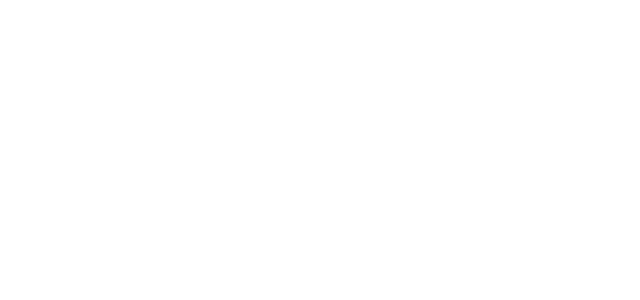
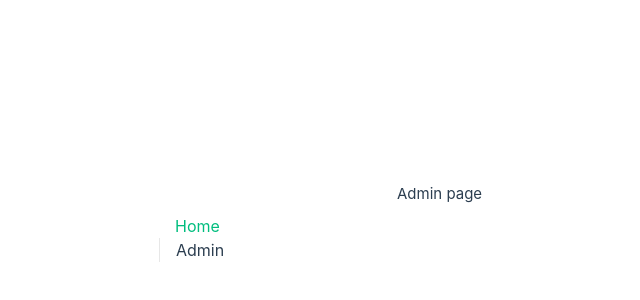
Before and after one commit to JeanneBlt/quiz-app, a Vue app in the folder quiz-ui/: page /admin in a window 1280 px wide. Before the commit this address had no page. Shown: the part 170-470 px from the top of the page, without its empty margins (243-883 px from the left). Built offline with nearby package versions, Linux system fonts and the light colour scheme.

Commit message:
partie 6 front

```diff
--- a/quiz-ui/src/App.vue
+++ b/quiz-ui/src/App.vue
@@ -1,8 +1,17 @@
 <script setup>
-import { RouterView } from 'vue-router'
+import { RouterView, RouterLink } from 'vue-router'
 </script>
 
 <template>
+  <header>
+    <div>
+      <nav>
+        <RouterLink to="/">Home</RouterLink>
+        <RouterLink to="/admin">Admin</RouterLink>
+    </nav>
+    </div>
+  </header>
+
   <RouterView />
 </template>
 
--- a/quiz-ui/src/router/index.js
+++ b/quiz-ui/src/router/index.js
@@ -2,6 +2,7 @@
 import HomePage from '../views/HomePage.vue';
 import QuestionManager from '../views/QuestionManager.vue';
 import Score from '../views/Score.vue';
+import Admin from '../views/Admin.vue'
 
 const router = createRouter({
   history: createWebHistory(import.meta.env.BASE_URL),
@@ -26,6 +27,11 @@
       name: "Score",  // Gestion des questions du quiz
       component: Score,
     },
+    {
+      path: "/admin",
+      name: "Admin",  // Gestion des questions du quiz
+      component: Admin,
+    },
   ],
 })
 
--- /dev/null
+++ b/quiz-ui/src/views/Admin.vue
@@ -0,0 +1,3 @@
+<template>
+    Admin page
+</template>
```
